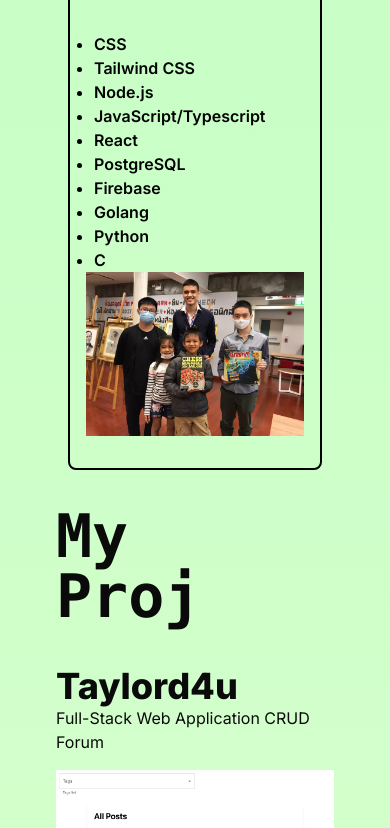
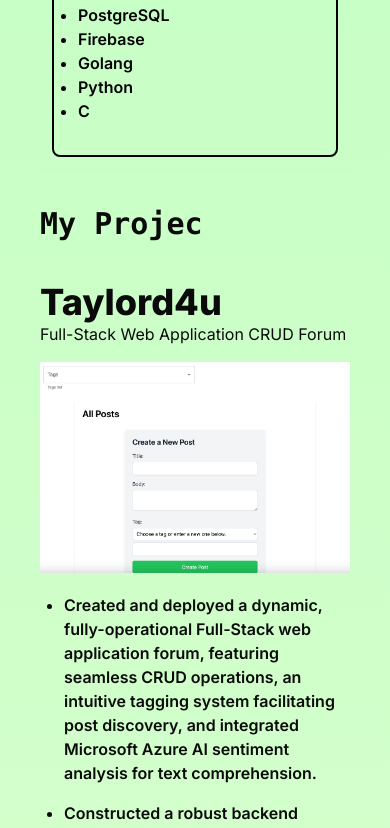
Before and after one commit to TarinPairor/My-Portfolio-Website-29-May-2024, a Next.js app: page / in a window 390 px wide. Shown: the part 1474-2302 px from the top of the page. Built offline with nearby package versions, Linux system fonts and the light colour scheme.

Commit message:
Add Volunteering, YEGC, separator

```diff
--- a/app/_components/Project.tsx
+++ b/app/_components/Project.tsx
@@ -7,7 +7,8 @@ export abstract class Project {
   abstract description: string;
   abstract content: string[];
   image?: string;
-  abstract link: string;
+  date?: string;
+  link?: string;
 
   render(): JSX.Element {
     return (
--- a/app/about/page.tsx
+++ b/app/about/page.tsx
@@ -136,13 +136,13 @@ const AboutSection = () => {
               {TAB_DATA.find((t) => t.id === tab)?.content}
             </div>
           </div>
-          <div>
-            <img
+          <div className="">
+            {/* <img
               src="/TKSquareKorat.jpeg"
               alt="TK"
               width={1000}
               height={1000}
-            />
+            /> */}
           </div>
         </div>
       </section>
--- a/app/page.tsx
+++ b/app/page.tsx
@@ -1,16 +1,18 @@
 import React from "react";
 import HeroSection from "./home/HeroSection";
 import Navbar from "./_components/Navbar";
+import { Separator } from "@/components/ui/separator";
 import AboutSection from "./about/page";
 import ContactSection from "./contact/page";
 import ProjectSection from "./projects/page";
 import AnimatedSection from "./_components/AnimatedSection";
+import VolunteeringSection from "./volunteering/page";
 
 const Home: React.FC = () => {
   return (
     <main className="flex min-h-screen flex-col items-center p-2 bg-custom-gradient">
       <Navbar />
-      <div className="container mt-24 mx-auto px-12 py-4">
+      <div className="container mt-24 mx-auto ">
         <div id="hero">
           <HeroSection />
         </div>
@@ -19,9 +21,17 @@ const Home: React.FC = () => {
             <AboutSection />
           </AnimatedSection>
         </div>
+        <Separator color="black" />
         <div id="projects">
           <AnimatedSection>
             <ProjectSection />
+          </AnimatedSection>
+        </div>
+        <Separator color="black" />
+
+        <div id="volunteering">
+          <AnimatedSection>
+            <VolunteeringSection />
           </AnimatedSection>
         </div>
         <div id="contact">
--- a/app/projects/page.tsx
+++ b/app/projects/page.tsx
@@ -11,7 +11,7 @@ const projects = [new NUScheduly(), new Taylord4u(), new Nudge()];
 function ProjectSection() {
   return (
     <div>
-      <div className="text-6xl font-extrabold my-9 font-mono">
+      <div className="text-3xl md:text-6xl font-extrabold my-9 font-mono">
         <TypeWriterAnimation
           sequence={["My Projects", 2000, " My Projects", 2000]}
         >
--- /dev/null
+++ b/app/volunteering/_components/YEGC.tsx
@@ -0,0 +1,15 @@
+// NUScheduly.tsx
+import React from "react";
+import { Project } from "@/app/_components/Project";
+
+class YEGC extends Project {
+  title = " YEGC";
+  description = "Teaching disadvantaged children";
+  content = [
+    "Taught mathematics and English skills to a class of disadvantaged grade schoolers through English-taught games such as Hangman and Scrabble in Thailand seeing immediate improvement in English comprehension through testing before and after.",
+    "Designed a poster using Canva for advertising the event and a form for attendance to allow children to sign up.",
+  ];
+  image = "/TKSquareKorat.jpeg";
+}
+
+export default YEGC;
--- /dev/null
+++ b/app/volunteering/page.tsx
@@ -0,0 +1,26 @@
+import { Divide } from "lucide-react";
+import React from "react";
+import Image from "next/image";
+import YEGC from "./_components/YEGC";
+import { TypeWriterAnimation } from "../_components/TypeWriteAnimation";
+
+const volunteerings = [new YEGC()];
+
+function VolunteeringSection() {
+  return (
+    <div>
+      <div className="text-3xl md:text-6xl font-extrabold my-9 font-mono">
+        <TypeWriterAnimation
+          sequence={["Volunteering", 2000, " Volunteering", 2000]}
+        >
+          {/* <h1>My Projects</h1> */}
+        </TypeWriterAnimation>
+      </div>
+      {volunteerings.map((volunteering, index) => (
+        <div key={index}>{volunteering.render()}</div>
+      ))}
+    </div>
+  );
+}
+
+export default VolunteeringSection;
--- /dev/null
+++ b/components/ui/separator.tsx
@@ -0,0 +1,31 @@
+"use client"
+
+import * as React from "react"
+import * as SeparatorPrimitive from "@radix-ui/react-separator"
+
+import { cn } from "@/lib/utils"
+
+const Separator = React.forwardRef<
+  React.ElementRef<typeof SeparatorPrimitive.Root>,
+  React.ComponentPropsWithoutRef<typeof SeparatorPrimitive.Root>
+>(
+  (
+    { className, orientation = "horizontal", decorative = true, ...props },
+    ref
+  ) => (
+    <SeparatorPrimitive.Root
+      ref={ref}
+      decorative={decorative}
+      orientation={orientation}
+      className={cn(
+        "shrink-0 bg-border",
+        orientation === "horizontal" ? "h-[1px] w-full" : "h-full w-[1px]",
+        className
+      )}
+      {...props}
+    />
+  )
+)
+Separator.displayName = SeparatorPrimitive.Root.displayName
+
+export { Separator }
--- a/package.json
+++ b/package.json
@@ -10,6 +10,7 @@
   },
   "dependencies": {
     "@heroicons/react": "^2.1.3",
+    "@radix-ui/react-separator": "^1.0.3",
     "@radix-ui/react-slot": "^1.0.2",
     "class-variance-authority": "^0.7.0",
     "classnames": "^2.5.1",
```
Also changed, not shown: public/nudge.jpeg (added), 1 other file (tests, documents, lock files or other folders).
